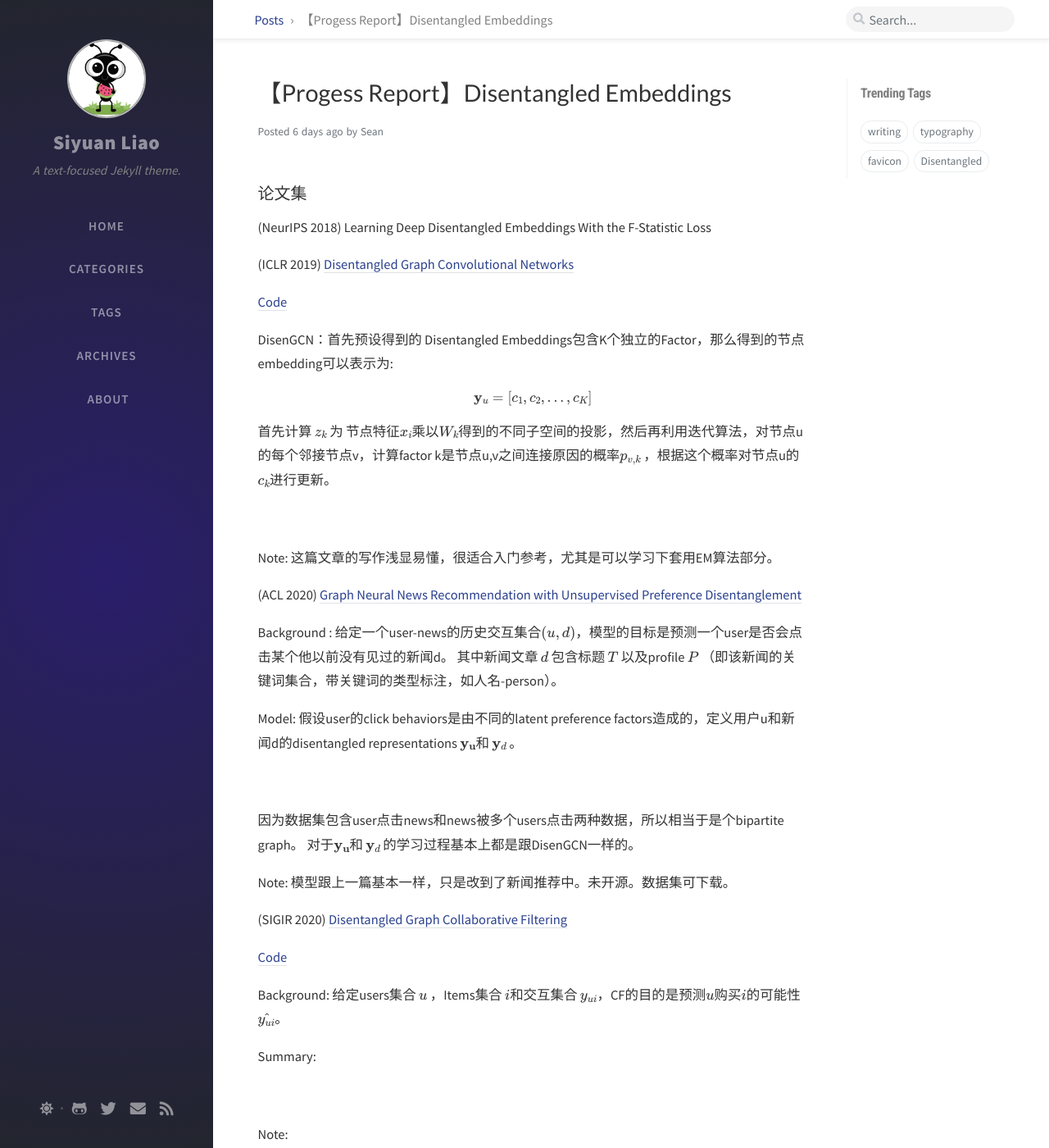
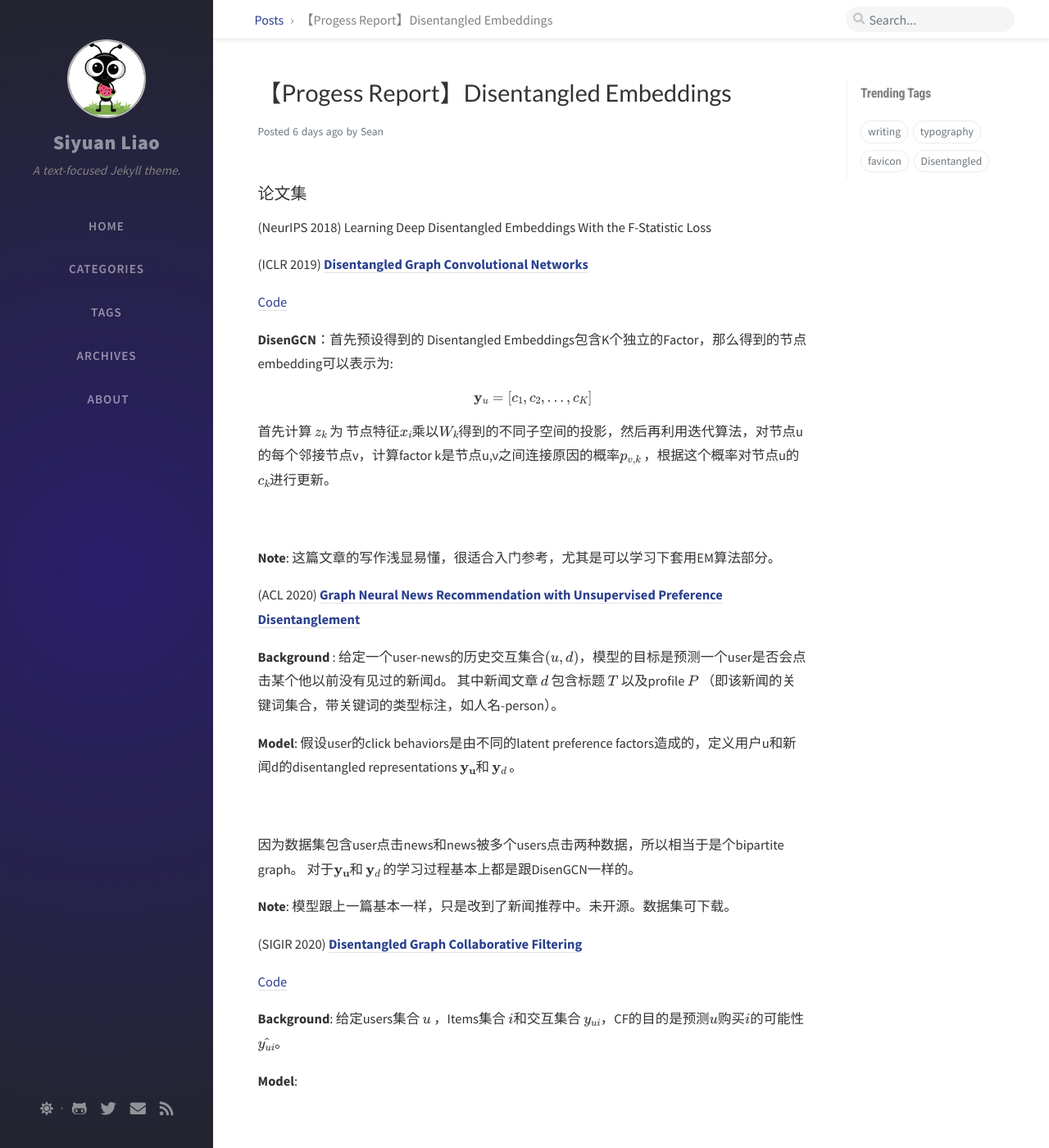
Before and after one commit to SeanLiaoy/seanliaoy.github.io, a Jekyll site: the page built from _posts/2020-10-04-disentangled.md, in a window 1280 px wide and 1400 px high. Shown: the whole window at 82% size. Built offline with Jekyll 4.4.1, drawn with Linux system fonts in a browser that asks for light colours; nearby versions of some CDN libraries; comment, search, counter and statistics services are not loaded.

Commit message:
修改文件: _posts/2020-10-04-disentangled.md

```diff
--- a/_posts/2020-10-04-disentangled.md
+++ b/_posts/2020-10-04-disentangled.md
@@ -12,11 +12,11 @@ math: true
 
  (NeurIPS 2018) Learning Deep Disentangled Embeddings With the F-Statistic Loss
 
-(ICLR 2019) [Disentangled Graph Convolutional Networks](http://proceedings.mlr.press/v97/ma19a/ma19a.pdf)
+(ICLR 2019) [**Disentangled Graph Convolutional Networks**](http://proceedings.mlr.press/v97/ma19a/ma19a.pdf)
 
 [Code](https://github.com/THUDM/cogdl)
 
-DisenGCN：首先预设得到的 Disentangled Embeddings包含K个独立的Factor，那么得到的节点embedding可以表示为:
+**DisenGCN**：首先预设得到的 Disentangled Embeddings包含K个独立的Factor，那么得到的节点embedding可以表示为:
 
 $$ \mathbf{y}_u = [ c_1, c_2, ..., c_K ] $$
 
@@ -25,36 +25,36 @@ $$ \mathbf{y}_u = [ c_1, c_2, ..., c_K ] $$
 ![Iteration of routing](https://i.loli.net/2020/10/10/15ZHuRfiObrvz2J.png)
 
 
-Note: 这篇文章的写作浅显易懂，很适合入门参考，尤其是可以学习下套用EM算法部分。
+**Note**: 这篇文章的写作浅显易懂，很适合入门参考，尤其是可以学习下套用EM算法部分。
 
 
-(ACL 2020) [Graph Neural News Recommendation with Unsupervised Preference Disentanglement](https://www.aclweb.org/anthology/2020.acl-main.392/)
+(ACL 2020) [**Graph Neural News Recommendation with Unsupervised Preference Disentanglement**](https://www.aclweb.org/anthology/2020.acl-main.392/)
 
-Background : 给定一个user-news的历史交互集合\\( { (u, d) } \\)，模型的目标是预测一个user是否会点击某个他以前没有见过的新闻d。 其中新闻文章 \\(d \\) 包含标题 \\( T \\)  以及profile \\( P \\) （即该新闻的关键词集合，带关键词的类型标注，如人名-person）。
+**Background** : 给定一个user-news的历史交互集合\\( { (u, d) } \\)，模型的目标是预测一个user是否会点击某个他以前没有见过的新闻d。 其中新闻文章 \\(d \\) 包含标题 \\( T \\)  以及profile \\( P \\) （即该新闻的关键词集合，带关键词的类型标注，如人名-person）。
 
-Model: 假设user的click behaviors是由不同的latent preference factors造成的，定义用户u和新闻d的disentangled representations \\( \mathbf{y_u} \\)和 \\( \mathbf{y}_d \\) 。
+**Model**: 假设user的click behaviors是由不同的latent preference factors造成的，定义用户u和新闻d的disentangled representations \\( \mathbf{y_u} \\)和 \\( \mathbf{y}_d \\) 。
 
 ![GNUD](https://i.loli.net/2020/10/11/rcRbQSG6wFizxtp.png)
 
 因为数据集包含user点击news和news被多个users点击两种数据，所以相当于是个bipartite graph。 对于\\( \mathbf{y_u} \\)和 \\( \mathbf{y}_d \\) 的学习过程基本上都是跟DisenGCN一样的。
 
-Note: 模型跟上一篇基本一样，只是改到了新闻推荐中。未开源。数据集可下载。
+**Note**: 模型跟上一篇基本一样，只是改到了新闻推荐中。未开源。数据集可下载。
 
 
-(SIGIR 2020) [Disentangled Graph Collaborative Filtering](https://dl.acm.org/doi/abs/10.1145/3397271.3401137)
+(SIGIR 2020) [**Disentangled Graph Collaborative Filtering**](https://dl.acm.org/doi/abs/10.1145/3397271.3401137)
 
 [Code](https://github.com/xiangwang1223/disentangled_graph_collaborative_filtering)
 
-Background: 给定users集合 \\( {u} \\) ，Items集合 \\( {i} \\)和交互集合 \\( {y_{ui}} \\)，CF的目的是预测\\( u \\)购买\\( i \\)的可能性 \\( \hat{y_{ui}} \\)。
+**Background**: 给定users集合 \\( {u} \\) ，Items集合 \\( {i} \\)和交互集合 \\( {y_{ui}} \\)，CF的目的是预测\\( u \\)购买\\( i \\)的可能性 \\( \hat{y_{ui}} \\)。
 
-Summary:
+**Model**:
 
 
 
 ![Framework](https://i.loli.net/2020/10/10/HLquIXiGyZsK2NT.png)
 
 
-Note:
+**Note**:
 
 
 (arixiv 2019) [Disentangled State Space Representationsk](https://arxiv.org/abs/1906.03255)
```
